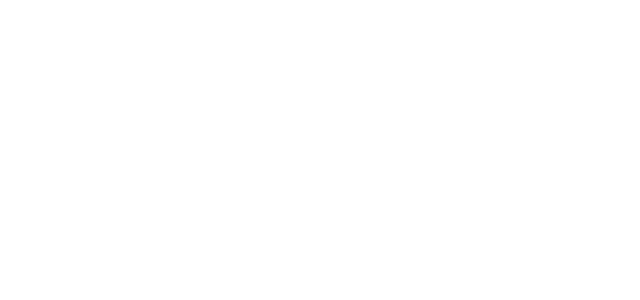
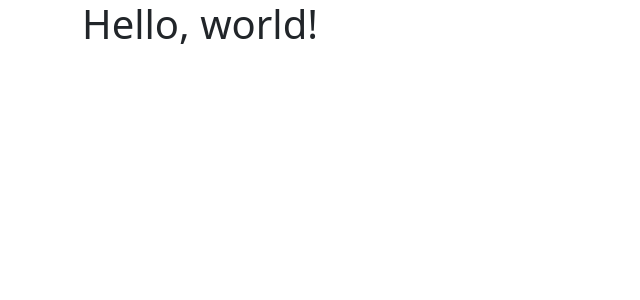
Before and after one commit to cplklegg/crowdsale, a React (Create React App) app in the folder crowdsale/: page / in a window 1280 px wide. Shown: the top 300 px of the page, without its empty margins (0-640 px from the left). Built offline with nearby package versions, Linux system fonts and the light colour scheme.

Commit message:
Navbar smoketest

```diff
--- a/crowdsale/src/components/App.js
+++ b/crowdsale/src/components/App.js
@@ -1,12 +1,11 @@
-import Container from 'react-bootstrap/Container';
-import Nav from 'react-bootstrap/Nav';
-import Navbar from 'react-bootstrap/Navbar';
-import NavDropdown from 'react-bootstrap/NavDropdown';
+import { Container } from 'react-bootstrap';
 
 function App() {
-	//return(
-
-	//)
+	return(
+		<Container>
+			<h1>Hello, world!</h1>
+		</Container>
+	)
 }
 
 export default App;
```
